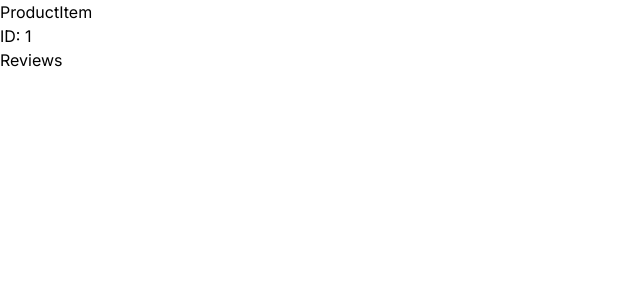
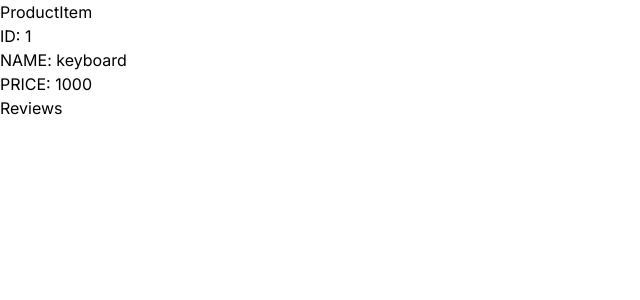
Before and after one commit to GianAndrew/next-course, a Next.js app: page /products/1 in a window 1280 px wide. Shown: the top 300 px of the page, without its empty margins (0-640 px from the left). Built offline with nearby package versions, Linux system fonts and the light colour scheme.

Commit message:
added information per product

```diff
--- a/src/app/products/[product_id]/page.tsx
+++ b/src/app/products/[product_id]/page.tsx
@@ -27,6 +27,10 @@ const ProductItem = ({ params }: { params: { product_id: string } }) => {
 		<div>
 			ProductItem
 			<p>ID: {params.product_id}</p>
+			<div>
+				<p>NAME: {product.data?.name}</p>
+				<p>PRICE: {product.data?.price}</p>
+			</div>
 			<p>
 				<Link href={`/products/${params.product_id}/reviews`}>Reviews</Link>
 			</p>
```
